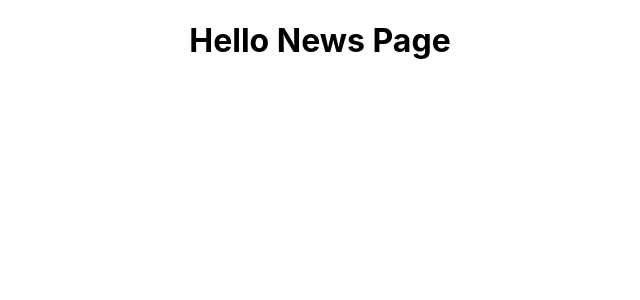
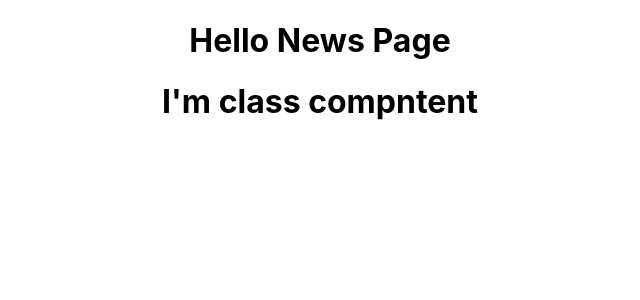
Before and after one commit to abdelrahmanShabaan/React_js_ITI_XMaster_Packages, a React (Create React App) app: page / in a window 1280 px wide. Shown: the top 300 px of the page, without its empty margins (320-960 px from the left). Built offline with nearby package versions, Linux system fonts and the light colour scheme.

Commit message:
import component in app js file

```diff
--- a/src/App.js
+++ b/src/App.js
@@ -1,10 +1,12 @@
 import logo from './logo.svg';
 import './App.css';
+import AppClassComponent from './AppClassComponent';
 
 function App() {
   return (
     <div className="App">
       <h1>Hello News Page</h1>
+      <AppClassComponent />
     </div>
   );
 }
```
Also changed, not shown: src/AppClassComponent.js (line endings or trailing spaces).
